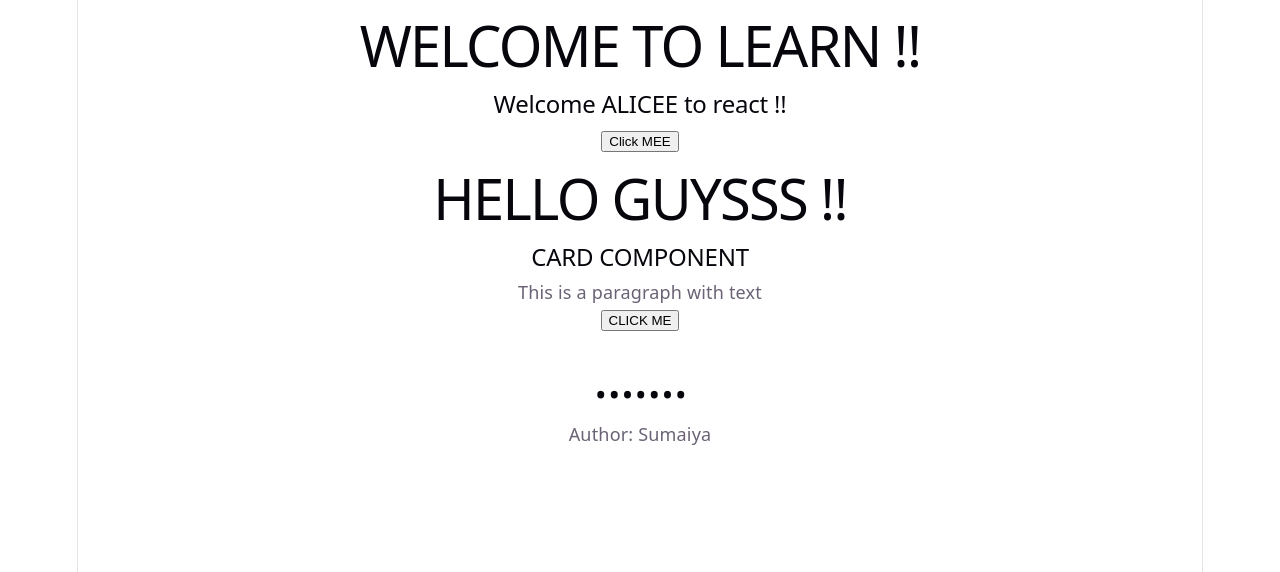
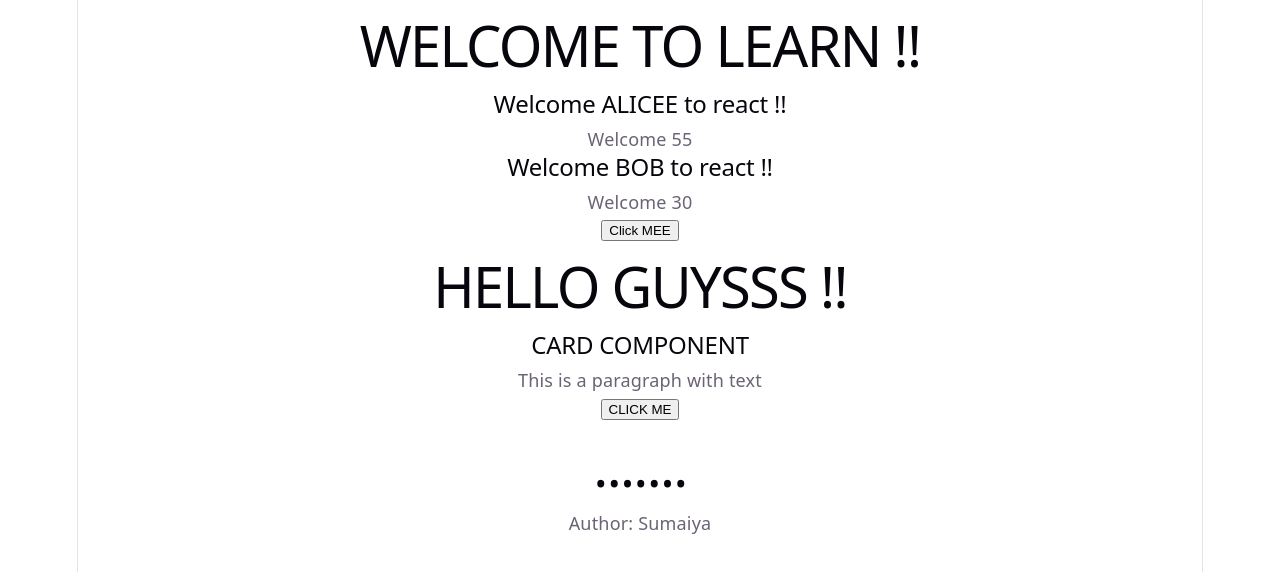
Before and after one commit to Sumaiya707/React-Learning, a React (Vite) app in the folder React-Learn/: page / in a window 1280 px wide. Shown: the top 572 px of the page. Built offline with nearby package versions, Linux system fonts and the light colour scheme.

Commit message:
props multiple component pass through its children

```diff
--- a/React-Learn/src/App.jsx
+++ b/React-Learn/src/App.jsx
@@ -12,7 +12,8 @@ function App() {
   return (
     <div>
       <h1>WELCOME TO LEARN !!</h1>
-      <Welcome name="ALICEE" />
+      <Welcome name="ALICEE" age={55} />
+      <Welcome name="BOB" age={30} />
       <Button />
       <Hello />
       <Card />
--- a/React-Learn/src/Welcome.jsx
+++ b/React-Learn/src/Welcome.jsx
@@ -1,4 +1,9 @@
 export function Welcome(props) {
   //child COMPONENT
-  return <h2>Welcome {props.name} to react !!</h2>;
+  return (
+    <div>
+      <h2>Welcome {props.name} to react !!</h2>
+      <p>Welcome {props.age}</p>
+    </div>
+  );
 }
```
